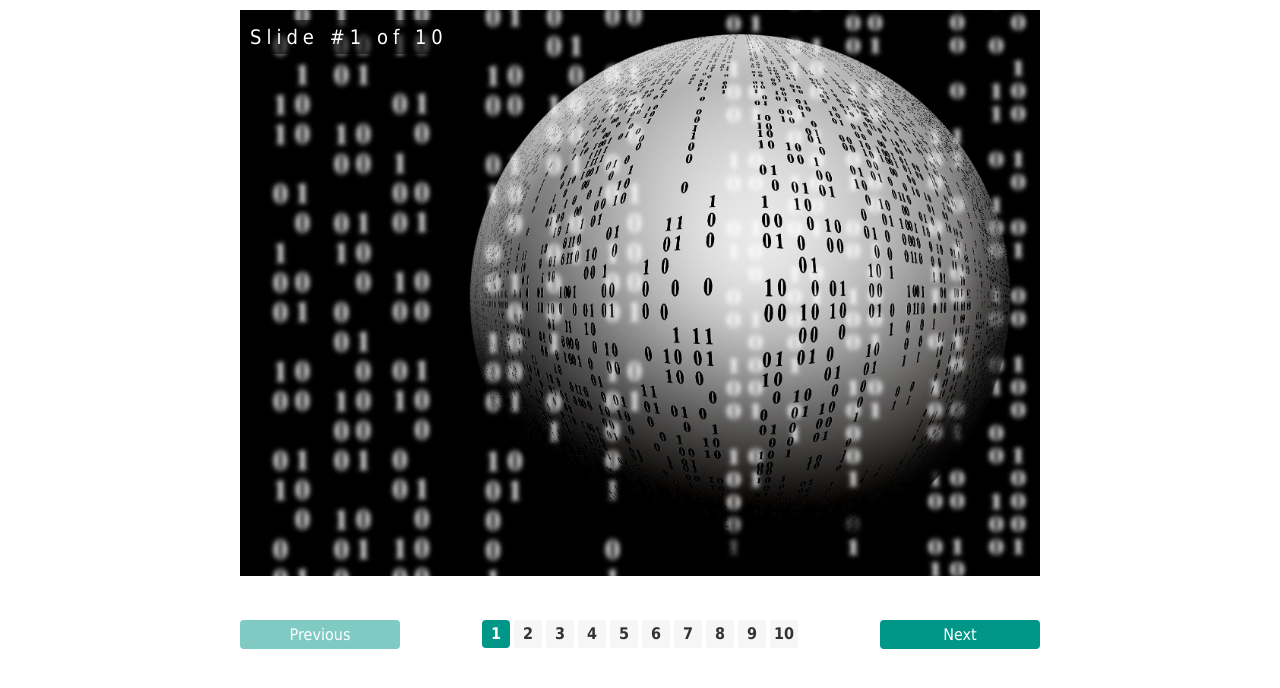
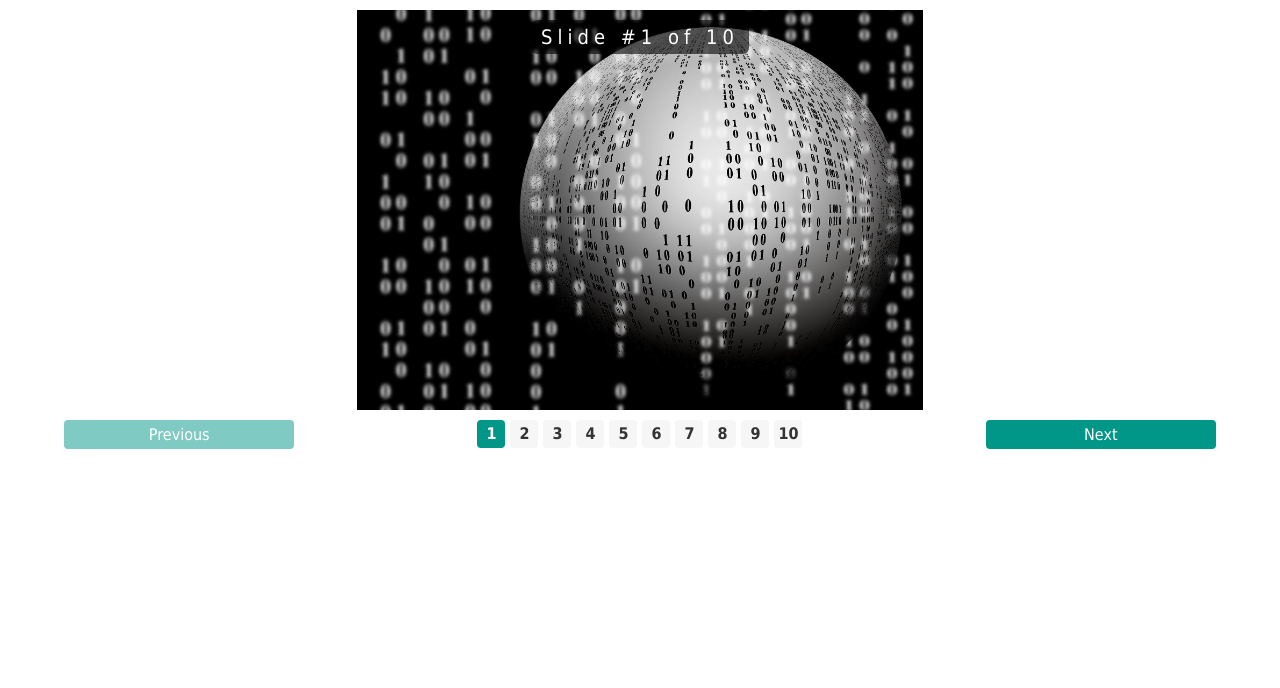
Before and after one commit to Loai-Radwan/slider, a plain HTML site: page index.html in a window 1280 px wide. Drawn offline with Linux system fonts and the light colour scheme.

Commit message:
edit the with

```diff
--- a/style.css
+++ b/style.css
@@ -5,14 +5,18 @@
 }
 body{
     font-family: Tahoma , Arial;
+    height: 100vh;
 }
 img{
     max-width: 100%;
+    max-height: 100%;
 }
 .slider-container{
     margin: 10px auto;
-    width: 800px;
-    height: 600px;
+    width: 90%;
+    display: flex;
+    justify-content: center;
+    height: 50%;
     position: relative;
 }
 
@@ -41,7 +45,7 @@ img{
 }
 
 .slider-controls{
-    width: 800px;
+    width: 90%;
     margin: auto;
     overflow: hidden;
     z-index: 3;
@@ -79,16 +83,19 @@ img{
 .slider-controls .indicators ul{
     list-style: none;
     text-align: center;
+    margin: 0 10px;
+    justify-content: center;
+    display: flex;
+    gap: 5px;
+    flex-wrap: wrap;
 }
 .slider-controls .indicators ul li{
-    display: inline-block;
     background-color: #f6f6f6;
     color: #333;
     font-weight: bold;
     height:28px;
     width: 28px;
     border-radius: 4px;
-    margin: 0 2px;
     line-height: 28px;
     cursor: pointer;
     transition: 0.3s;
```
